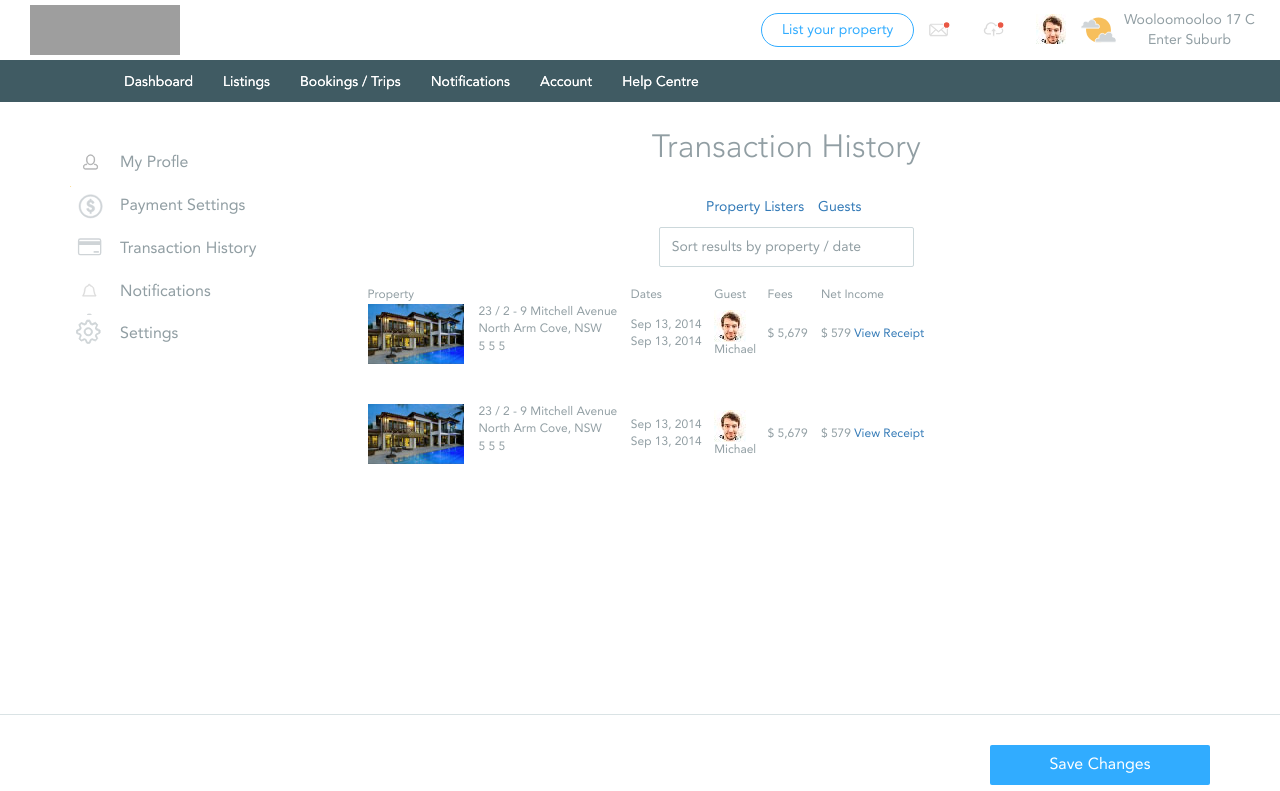
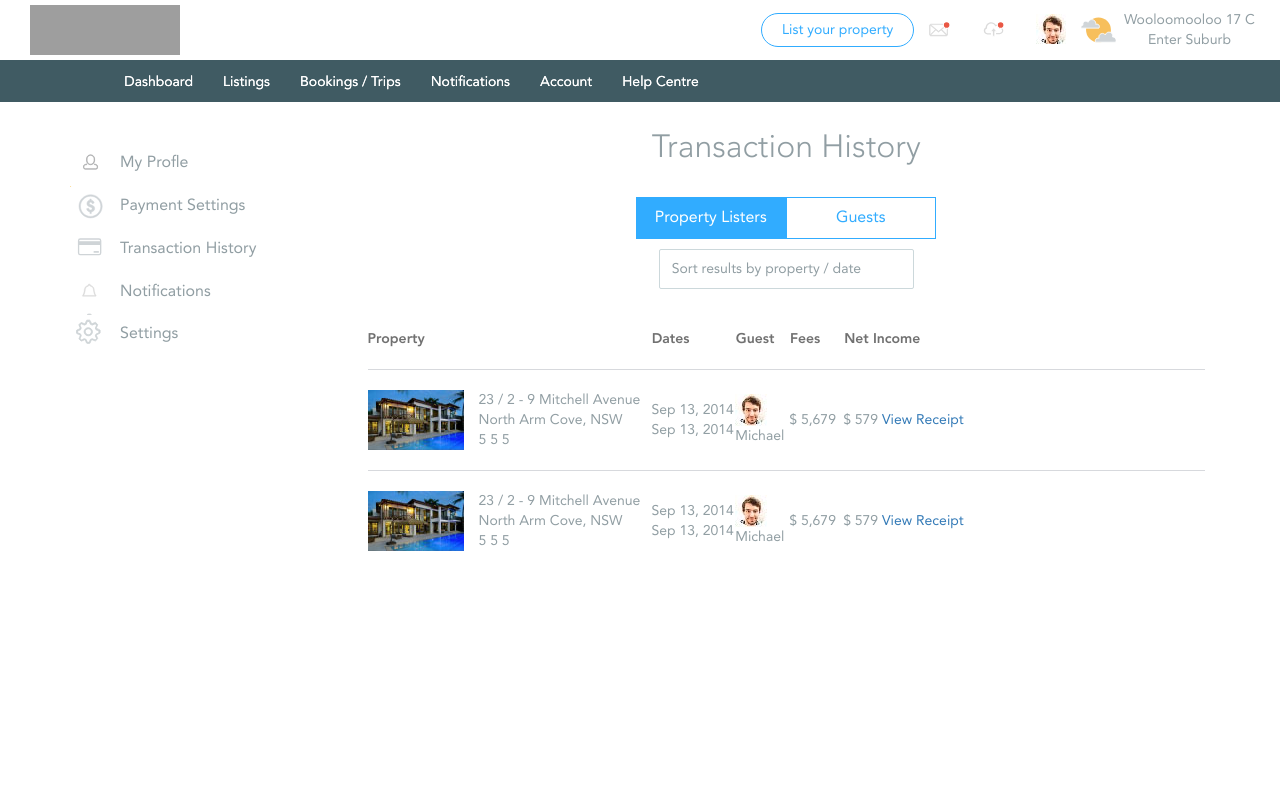
Before and after one commit to dankoknad/OzGetaways, a PHP site: page /transaction-history.html in a window 1280 px wide. Shown: the top 791 px of the page. Run offline with PHP 8.4, Linux system fonts and the light colour scheme; some web fonts are replaced; grey boxes are pictures that could not be loaded.

Commit message:
Increased font size for transaction-history.html page

```diff
--- a/css/custom.css
+++ b/css/custom.css
@@ -919,12 +919,29 @@ input[type=text]:-ms-input-placeholder {color:#bac3c6;}
 .th-hide-md {
 	display: none;
 }
+.blue-tabs {
+	width: 150px;
+	margin-right: -4px;
+	line-height: 40px;
+	border: 1px solid #31acff;
+	background-color: #fff;
+	color: #31acff;
+}
+.blue-tabs.active {
+	background-color: #31acff;
+	color: #fff;
+}
+.blue-tabs a {
+	font-size: 16px;
+	color: inherit;
+	text-decoration: none;
+}
 .property-date {
 	margin: 0 auto;
 	max-width: 255px;
 }
 .transaction-history-row {
-	padding: 20px;
+	margin: 20px;
 }
 .th-img {
 	float: left;
@@ -939,6 +956,17 @@ input[type=text]:-ms-input-placeholder {color:#bac3c6;}
 	display: inline-block;
 	width: 108px;
 }
+.th-property-titles,
+.th-title {
+	font-weight: 700;
+	color: #717171;
+}
+.th-property-titles {
+	margin: 0 20px;
+	margin-top: 40px;
+	margin-bottom: 15px;
+}
+
 .th-netincome {
 	width: auto;
 }
@@ -953,7 +981,11 @@ input[type=text]:-ms-input-placeholder {color:#bac3c6;}
 		width: 100%;
 	}
 	.transaction-history-row {
-		font-size: 12px;
+		padding-top: 20px;
+		border-top: 1px solid #d7d9dd;
+	}
+	.th-property-titles {
+		/*margin: 20px 0;*/
 	}
 	.transaction-history-row > div {
 		vertical-align: middle;
@@ -961,7 +993,6 @@ input[type=text]:-ms-input-placeholder {color:#bac3c6;}
 	.th-title {
 		display: block;
 	}
-
 	.th-property,
 	.th-dates,
 	.th-guests,
@@ -976,7 +1007,7 @@ input[type=text]:-ms-input-placeholder {color:#bac3c6;}
 	}
 	.th-property,
 	.th-property-title {
-		width: 260px;
+		width: 280px;
 	}
 	.th-dates,
 	.th-dates-title {
@@ -992,7 +1023,7 @@ input[type=text]:-ms-input-placeholder {color:#bac3c6;}
 	}
 	.th-netincomes,
 	.th-netincomes-title {
-		width: 110px;
+		width: 130px;
 	}
 	.btn-rounded {
 		width: auto;
--- a/transaction-history.html
+++ b/transaction-history.html
@@ -196,8 +196,8 @@
           <div class="row">
             <!-- Nav tabs -->
             <ul class="text-center list-inline" role="tablist">
-              <li role="presentation" class="active"><a href="#property-listers-tab" aria-controls="home" role="tab" data-toggle="tab">Property Listers</a></li>
-              <li role="presentation"><a href="#guests-tab" aria-controls="profile" role="tab" data-toggle="tab">Guests</a></li>
+              <li class="blue-tabs active" role="presentation" class="active"><a href="#property-listers-tab" aria-controls="property-listers-tab" role="tab" data-toggle="tab">Property Listers</a></li>
+              <li class="blue-tabs" role="presentation"><a href="#guests-tab" aria-controls="guests-tab" role="tab" data-toggle="tab">Guests</a></li>
             </ul>
 
             <div class="form-group property-date">
@@ -216,14 +216,14 @@
             <!-- Tab panes -->
             <div class="tab-content">
               <div role="tabpanel" class="tab-pane active" id="property-listers-tab">
+                <div class="hidden-xs th-property-titles">
+                  <div class="th-property-title">Property</div>
+                  <div class="th-dates-title">Dates</div>
+                  <div class="th-guests-title">Guest</div>
+                  <div class="th-fees-title">Fees</div>
+                  <div class="th-netincomes-title">Net Income</div>
+                </div>
                 <div class="transaction-history-row">
-                  <div class="hidden-xs">
-                    <div class="th-property-title">Property</div>
-                    <div class="th-dates-title">Dates</div>
-                    <div class="th-guests-title">Guest</div>
-                    <div class="th-fees-title">Fees</div>
-                    <div class="th-netincomes-title">Net Income</div>
-                  </div>
                   <div class="th-property clearfix">
                     <img  class="th-img" src="img/hotel.jpg" alt="..">
                     <div class="th-address">23 / 2 - 9 Mitchell Avenue North Arm Cove, NSW</div>
```
